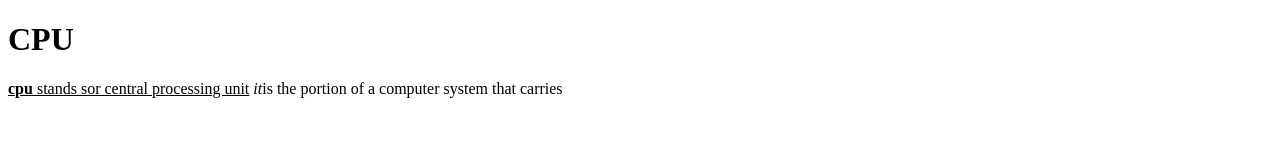
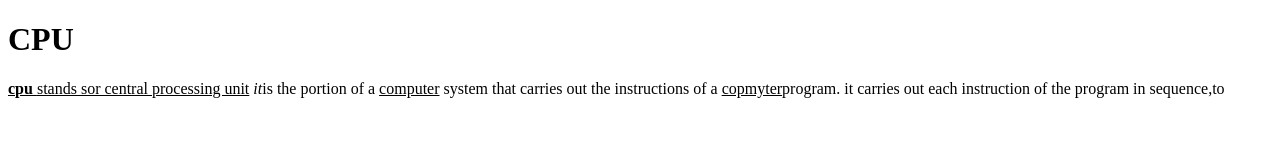
Before and after one commit to iamneo-production/eaddadbcebfaadaeccdfffebaeceaec, a website: page public/index.html in a window 1280 px wide. Drawn offline with Linux system fonts and the light colour scheme.

Commit message:
Backup Commit

```diff
--- a/public/index.html
+++ b/public/index.html
@@ -10,7 +10,8 @@
 <body>
     <h1>CPU</h1>
     <u><b>cpu </b>stands sor central processing unit</u></b>
-<i>it</i>is the portion of a computer system that carries
-
+<i>it</i>is the portion of a <u>computer</u> system that carries
+out the instructions of a <u>copmyter</u>program.
+it carries out each instruction of the program in sequence,to
 </body>
 </html>
```
